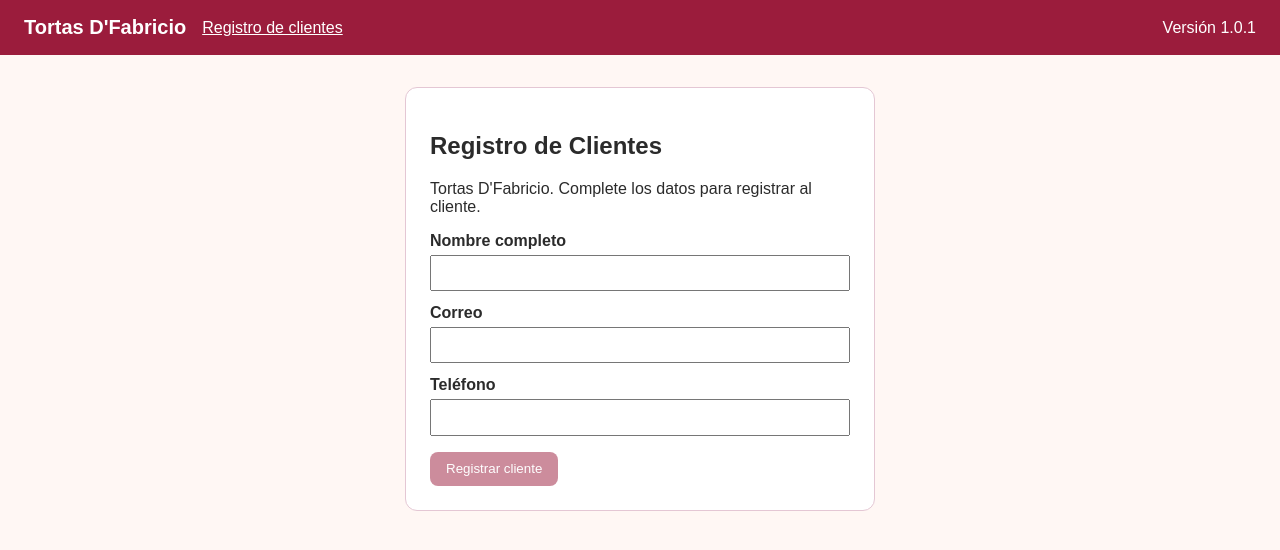
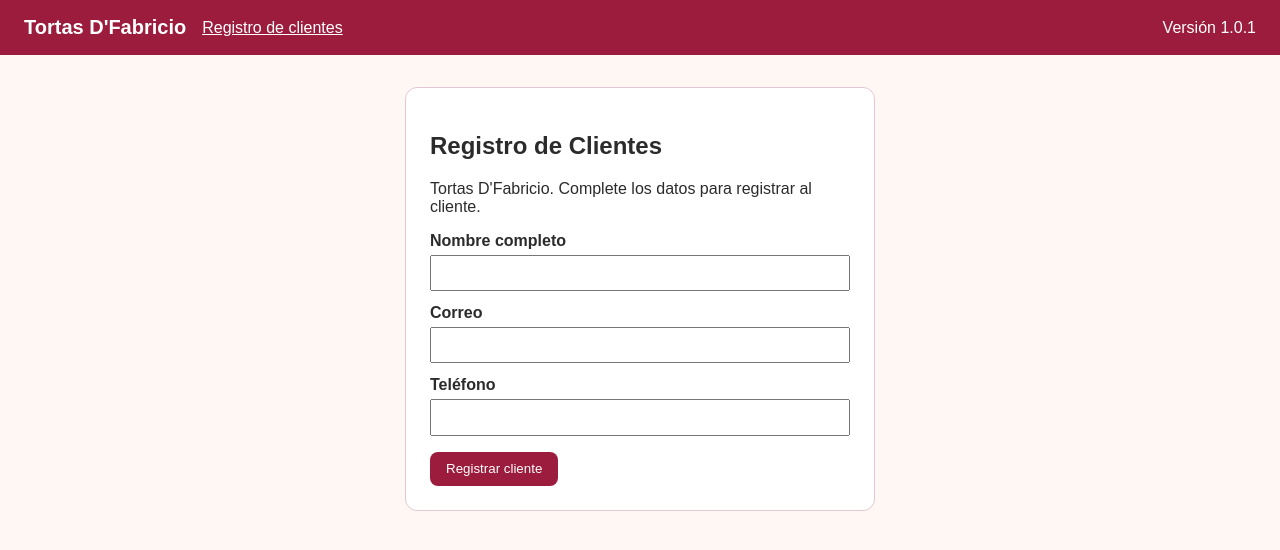
Before and after one commit to walmeydaq/tortasdfabricio, an Angular app: page /registro in a window 1280 px wide. Shown: the top 550 px of the page. Built offline with nearby package versions, Linux system fonts and the light colour scheme.

Commit message:
Actualización del boton del formulario de registrar Cliente

```diff
--- a/src/app/registro/registro.component.html
+++ b/src/app/registro/registro.component.html
@@ -30,7 +30,7 @@
       <small>El teléfono debe tener 9 dígitos y empezar con 9.</small>
     }
 
-    <button type="submit" [disabled]="form.invalid">Registrar cliente</button>
+    <button type="submit">Registrar cliente</button>
   </form>
 
   @if (enviado) {
```
